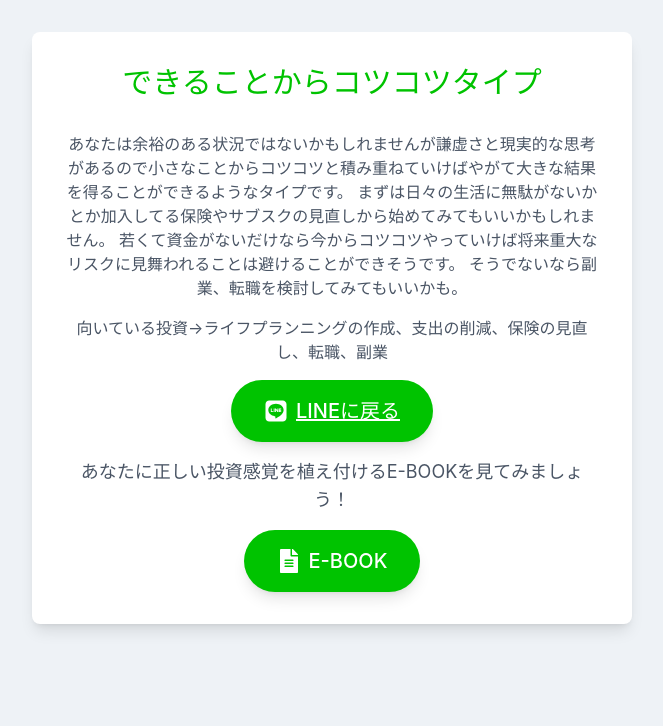
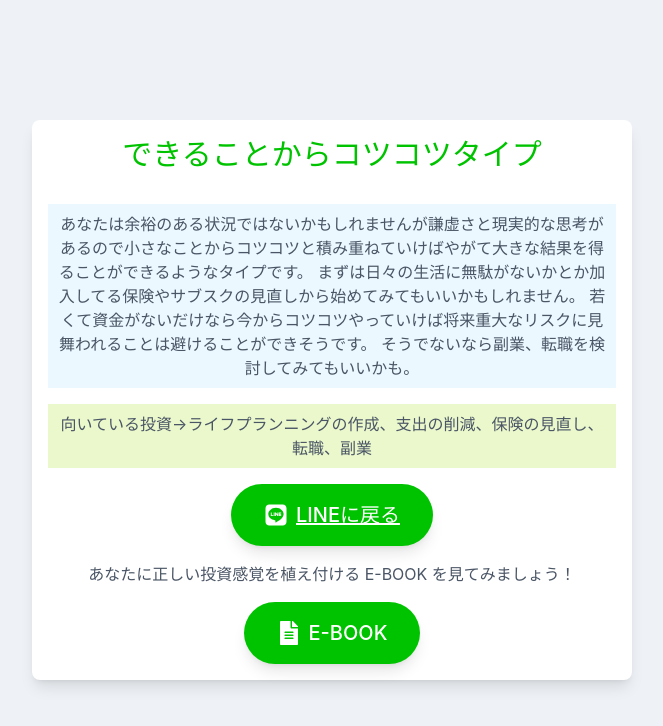
Before and after one commit to marky808/hige-LP, a React (Vite) app: page /personal-type/result in a window 1280 px wide. Shown: the top 726 px of the page, without its empty margins (308-971 px from the left). Built offline with nearby package versions, Linux system fonts and the light colour scheme.

Commit message:
line wrap enhancement

```diff
--- a/src/pages/EBook.jsx
+++ b/src/pages/EBook.jsx
@@ -23,7 +23,7 @@ const EBook = () => {
                     <div className="border-b-3 border-[#4299e1] w-full mx-auto mt-4"></div>
                 </div>
 
-                <div className="bg-[#f8f9fa] p-2 md:p-6 rounded-lg">
+                <div className="bg-[#f8f9fa] p-0 md:p-6 rounded-lg">
                     <h3 className="text-2xl font-bold text-[#2c5282] mb-8 text-left">
                         目次
                     </h3>
--- a/src/pages/PersonalRisk.jsx
+++ b/src/pages/PersonalRisk.jsx
@@ -19,7 +19,7 @@ const PersonalRisk = () => {
           className="bg-gradient-to-r from-[#00c300] to-[#009900] text-white text-center !py-[40px] !px-6 animated"
           style={{ animationDelay: "0.2s" }}
         >
-          <p className="text-4xl font-bold mb-6">パーソナルリスク<br className="md:hidden" />診断</p>
+          <p className="text-3xl font-bold mb-6">パーソナルリスク<br className="md:hidden" />診断</p>
           <p className="text-lg">あなたの未来を守るための第一歩</p>
         </header>
         {/* Main Content */}
--- a/src/pages/PersonalRiskResult.jsx
+++ b/src/pages/PersonalRiskResult.jsx
@@ -36,7 +36,7 @@ const PersonalRiskResult = () => {
   }, []);
 
   return (
-    <div className="min-h-screen flex items-center justify-center hover:!border-none bg-[#EEF2F6] p-5">
+    <div className="min-h-screen flex items-center justify-center hover:!border-none bg-[#EEF2F6] p-2">
       <div>
         {loading ? (
           <button
@@ -67,14 +67,14 @@ const PersonalRiskResult = () => {
             診断中...
           </button>
         ) : (
-          <div className="bg-white p-8 rounded-lg shadow-lg md:w-[600px] md:min-h-[300px] text-center -mt-15 md:-mt-36">
-            <h1 className="!text-4xl font-semibold text-[#00c300] mb-8">
+          <div className="bg-white p-4 rounded-lg shadow-lg md:w-[600px] md:min-h-[300px] text-center">
+            <h1 className="!text-3xl font-semibold text-[#00c300] mb-8">
               {result.title}
             </h1>
             <div className="text-2xl font-semibold text-[#007700] mb-8">
               あなたの得点: {totalScore} 点
             </div>
-            <p className="text-lg text-gray-600 mb-4">{result.description}</p>
+            <p className="text-base text-gray-600 mb-4 p-2 bg-[#ebf8cc]">{result.description}</p>
             <button
               onClick={() => navigate("/personal-risk")}
               className="inline-flex items-center !bg-[#00c300] hover:!bg-[#007700] hover:!border-[#007700] text-white !py-4 !px-8 !rounded-full shadow-lg transition-transform transform hover:-translate-y-1 underline !text-xl focus:!outline-none"
@@ -84,7 +84,7 @@ const PersonalRiskResult = () => {
               </div>
               LINEに戻る
             </button>
-            <p className="text-lg text-gray-600 mb-4 mt-4">あなたに正しい投資感覚を植え付けるE-BOOKを見てみましょう！</p>
+            <p className="text-base text-gray-600 mb-4 mt-4">あなたに正しい投資感覚を植え付ける<br className="md:hidden" /> E-BOOK を見てみましょう！</p>
             <button
               onClick={() => navigate("/ebook")}
               className="inline-flex items-center !bg-[#00c300] hover:!bg-[#007700] hover:!border-[#007700] text-white !py-4 !px-8 !rounded-full shadow-lg !text-xl focus:!outline-none"
--- a/src/pages/PersonalType.jsx
+++ b/src/pages/PersonalType.jsx
@@ -19,7 +19,7 @@ const PersonalType = () => {
           className="bg-gradient-to-r from-[#00c300] to-[#009900] text-white text-center !py-[40px] !px-6 animated"
           style={{ animationDelay: "0.2s" }}
         >
-          <p className="text-4xl font-bold mb-6">パーソナルタイプ<br className="md:hidden" />診断</p>
+          <p className="text-3xl font-bold mb-6">パーソナルタイプ<br className="md:hidden" />診断</p>
           <p className="text-lg">
             あなたの個性を見抜き、<br className="md:hidden" />未来への道しるべを発見しよう
           </p>
--- a/src/pages/PersonalTypeResult.jsx
+++ b/src/pages/PersonalTypeResult.jsx
@@ -83,7 +83,7 @@ const PersonalTypePageResult = () => {
   }, []);
 
   return (
-    <div className="min-h-screen flex justify-center items-center hover:!border-none bg-[#EEF2F6] p-5">
+    <div className="min-h-screen flex justify-center items-center hover:!border-none bg-[#EEF2F6] p-2">
       <div className="">
         {loading ? (
           <button
@@ -114,7 +114,7 @@ const PersonalTypePageResult = () => {
             診断中...
           </button>
         ) : (
-          <div className="bg-white p-8 rounded-lg shadow-lg md:w-[600px] md:min-h-[300px] text-center -mt-36">
+          <div className="bg-white p-4 rounded-lg shadow-lg md:w-[600px] md:min-h-[300px] text-center">
             <h1 className="!text-3xl font-semibold text-[#00c300] mb-8">
               {result.title}
             </h1>
@@ -124,8 +124,8 @@ const PersonalTypePageResult = () => {
               【自分】{result.resSelf}
               【リスク】{result.resRisk}
             </div> */}
-            <p className="text-gray-600 mb-4">{result.description}</p>
-            <p className="text-gray-600 mb-4">{result.investment}</p>
+            <p className="text-gray-600 mb-4 p-2 bg-[#ebf8ff]">{result.description}</p>
+            <p className="text-gray-600 mb-4 p-2 bg-[#ebf8cc]">{result.investment}</p>
             <button
               onClick={() => navigate("/personal-type")}
               className="inline-flex items-center !bg-[#00c300] hover:!bg-[#007700] hover:!border-[#007700] text-white !py-4 !px-8 !rounded-full shadow-lg transition-transform transform hover:-translate-y-1 underline !text-xl focus:!outline-none"
@@ -135,7 +135,7 @@ const PersonalTypePageResult = () => {
               </div>
               LINEに戻る
             </button>
-            <p className="text-lg text-gray-600 mb-4 mt-4">あなたに正しい投資感覚を植え付けるE-BOOKを見てみましょう！</p>
+            <p className="text-base text-gray-600 mb-4 mt-4">あなたに正しい投資感覚を植え付ける<br className="md:hidden" /> E-BOOK を見てみましょう！</p>
               <button
                 onClick={() => navigate("/ebook")}
                 className="inline-flex items-center !bg-[#00c300] hover:!bg-[#007700] hover:!border-[#007700] text-white !py-4 !px-8 !rounded-full shadow-lg !text-xl focus:!outline-none"
```
